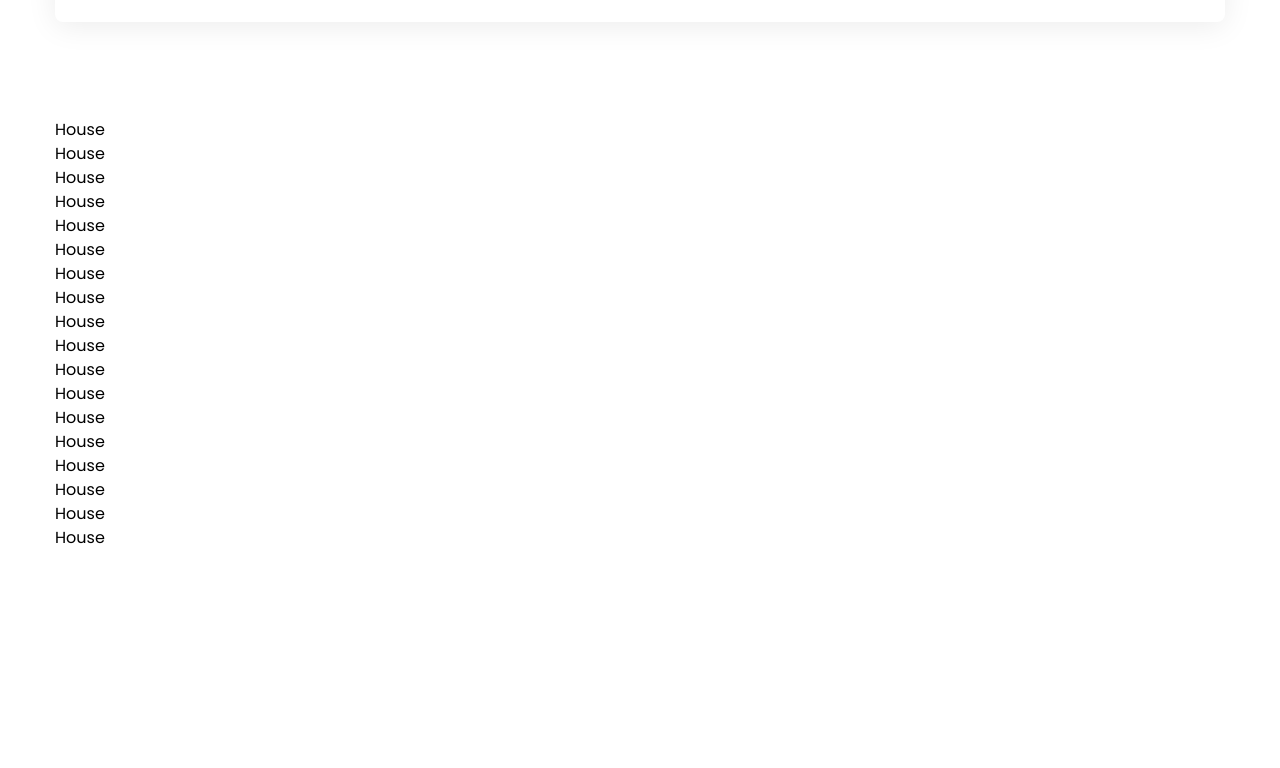
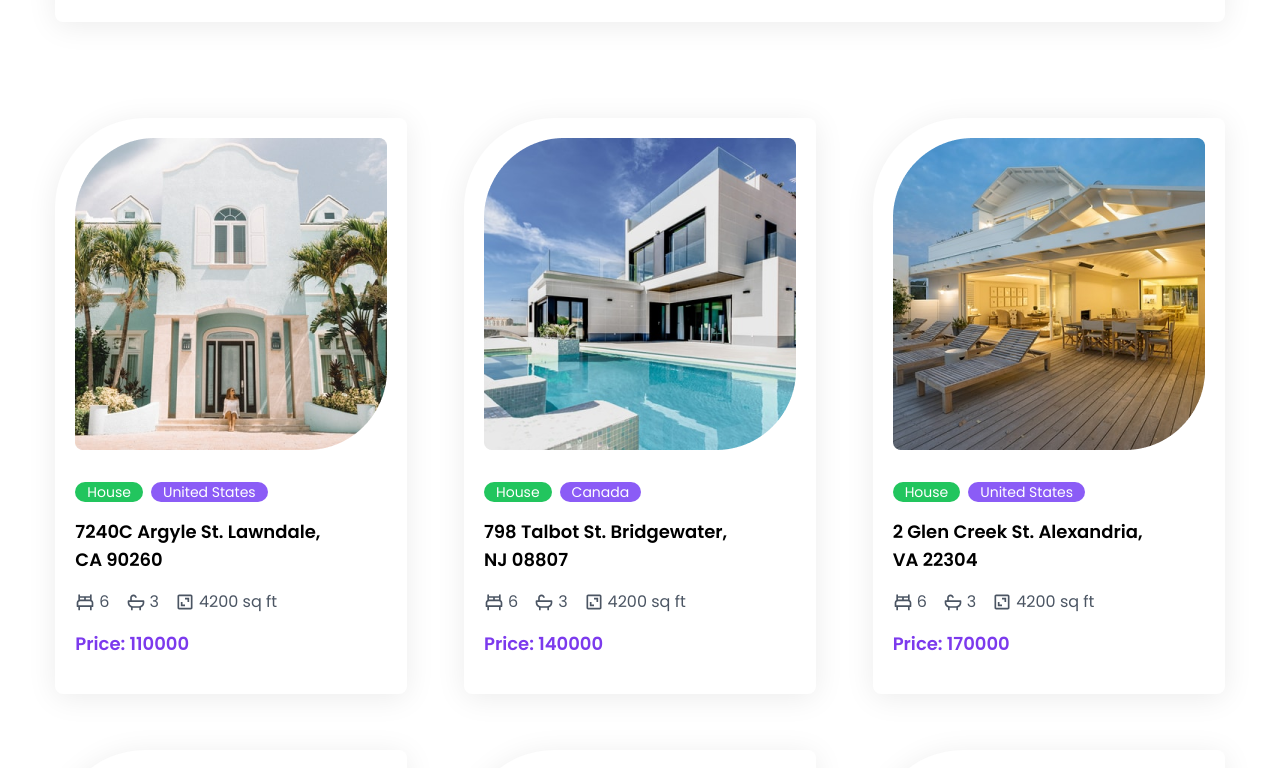
Before and after one commit to saniyafarzindeveloper/homeland-realestate, a React (Create React App) app: page / in a window 1280 px wide. Shown: the part 742-1510 px from the top of the page. Built offline with nearby package versions, Linux system fonts and the light colour scheme.

Commit message:
implemented grids for houses

```diff
--- a/public/index.html
+++ b/public/index.html
@@ -31,7 +31,7 @@
       href="https://fonts.googleapis.com/css2?family=Poppins:ital,wght@0,100;0,200;0,300;0,400;0,500;0,600;0,700;0,800;0,900;1,100;1,200;1,300;1,400;1,500;1,600;1,700;1,800;1,900&display=swap"
       rel="stylesheet"
     />
-    <title>House Search</title>
+    <title>Home Land</title>
   </head>
   <body>
     <noscript>You need to enable JavaScript to run this app.</noscript>
--- a/src/components/House.js
+++ b/src/components/House.js
@@ -1,7 +1,49 @@
-import React from 'react';
+import React from "react";
 
-const House = () => {
-  return <div>House</div>;
+//import icons
+import { BiBed, BiBath, BiArea } from "react-icons/bi";
+
+//accepting props set in houselist
+const House = ({ house }) => {
+  const { image, country, address, type, bedrooms, bathrooms, surface, price } =
+    house;
+
+  return (
+    <div className="bg-white shadow-1 p-5 rounded-lg rounded-tl-[90px] w-full max-w-[352px] mx-auto cursor-pointer hover:shadow-2xl transition">
+      <img className="mb-8" src={image} alt="" />
+      <div className="mb-4 flex gap-x-2 text-sm">
+        <div className="bg-green-500 rounded-full text-white px-3">{type}</div>
+        <div className="bg-violet-500 rounded-full text-white px-3">
+          {country}
+        </div>
+      </div>
+      <div className="text-lg font-semibold max-w-[260px]">{address}</div>
+      <div className="flex gap-x-4 my-4" >
+        <div className="flex items-center text-gray-600 gap-1">
+          <div className="text-[20px]">
+            <BiBed />
+          </div>
+          <div>{bedrooms}</div>
+        </div>
+
+        <div className="flex items-center text-gray-600 gap-1">
+          <div className="text-[20px]">
+            <BiBath />
+          </div>
+          <div>{bathrooms}</div>
+        </div>
+
+        <div className="flex items-center text-gray-600 gap-1">
+          <div className="text-[20px]">
+            <BiArea />
+          </div>
+          <div>{surface}</div>
+        </div>
+      </div>
+
+      <div className="text-lg font-semibold text-violet-600 mb-4">Price: {price}</div>
+    </div>
+  );
 };
 
 export default House;
--- a/src/components/HouseList.js
+++ b/src/components/HouseList.js
@@ -20,7 +20,7 @@ const HouseList = () => {
   return (
     <section className='mt-20' >
       <div className='container mx-auto' >
-        <div>
+        <div className='grid md:grid-cols-2 lg:grid-cols-3 gap-4 lg:gap-14' >
           {houses.map((house, index) =>{
             return (
               <Link to={`/property/${house.id}`}  key={index} >
```
